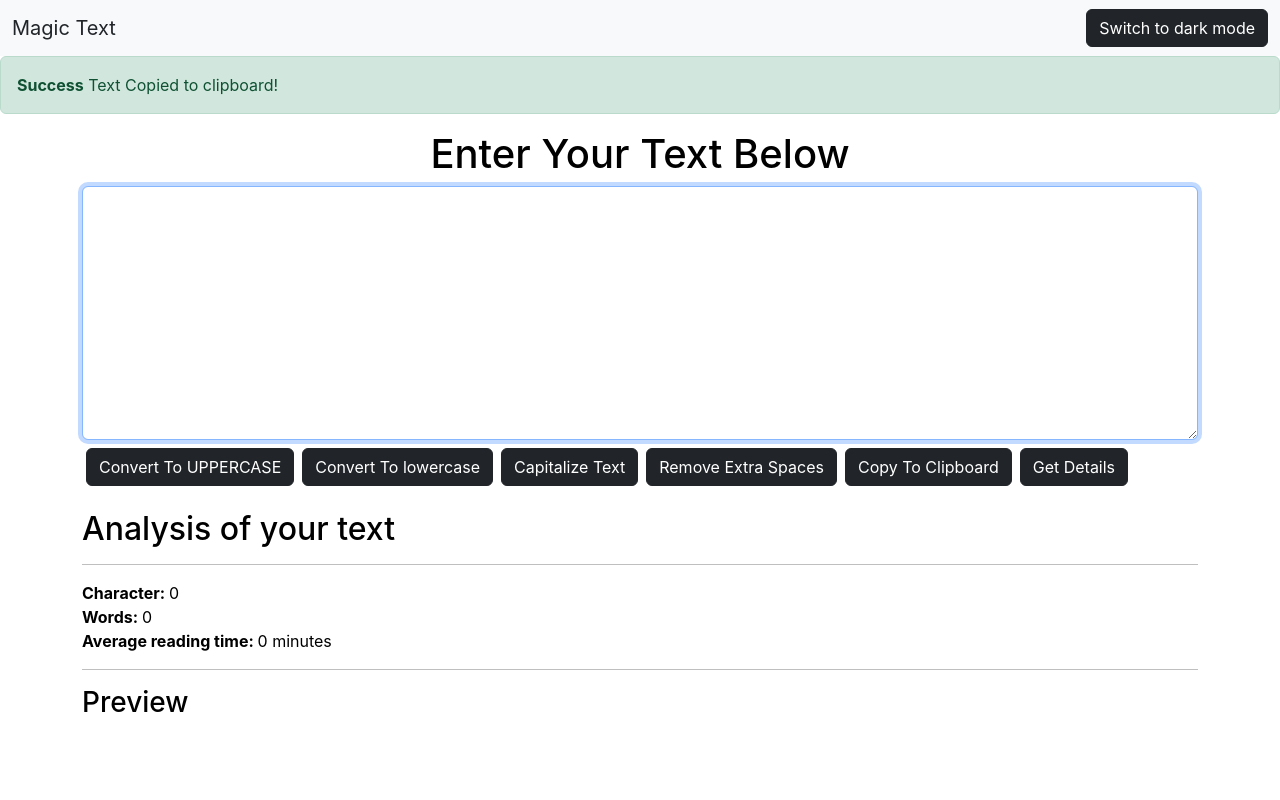
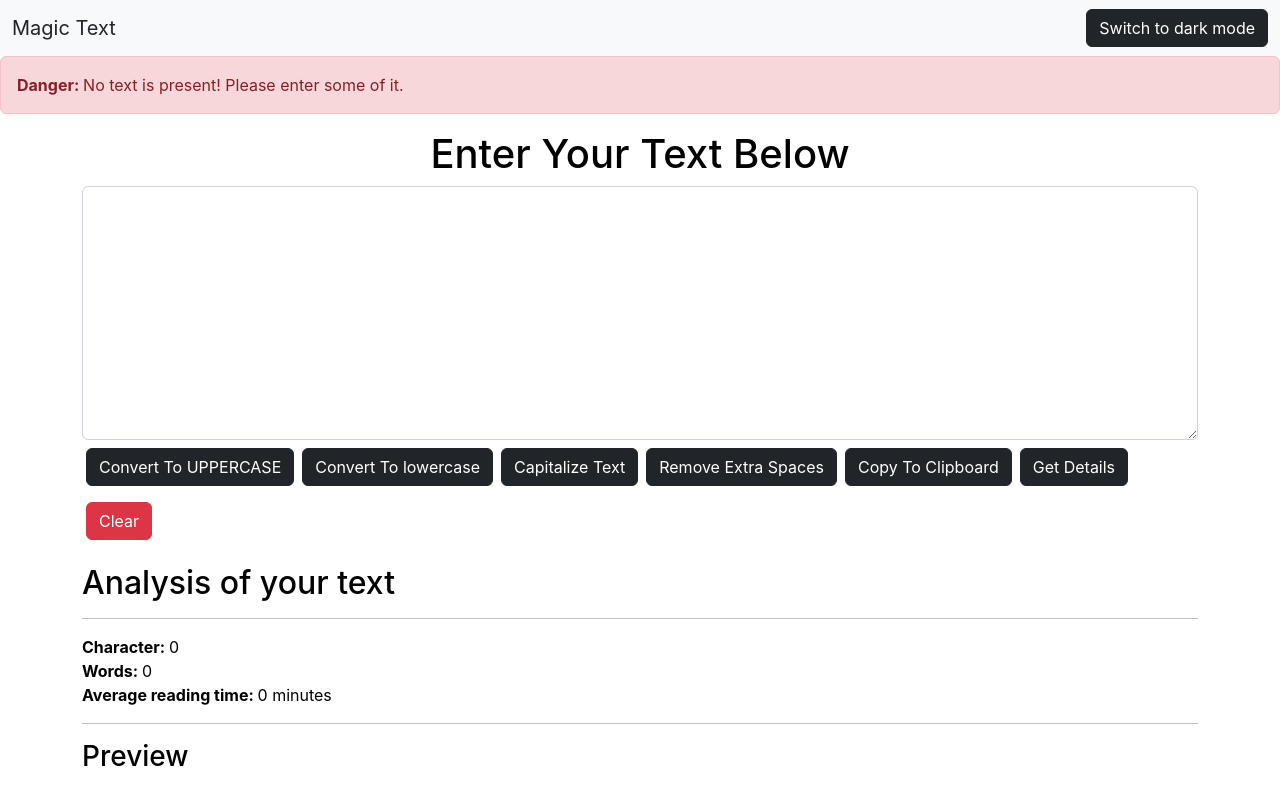
Before and after one commit to Neeraj-Kumar-Coder/Learning-Website-Development, a React (Create React App) app in the folder Started ReactJS/first-app/: page / in a window 1280 px wide. Both pictures are taken after a click on the button "Copy To Clipboard". Built offline with nearby package versions, Linux system fonts and the light colour scheme.

Commit message:
Added a warning if the text is not entered and the user try to perform some operations on it

```diff
--- a/Started ReactJS/first-app/src/components/Alerts.js
+++ b/Started ReactJS/first-app/src/components/Alerts.js
@@ -3,7 +3,7 @@ import React from 'react'
 export default function Alerts(props) {
     return (
         props.data && <div className={`alert alert-${props.data.status} alert-dismissible fade show`} role="alert">
-            <strong className="text-capitalize">{props.data.status}</strong> {props.data.msg}
+            <strong className="text-capitalize">{props.data.status}: </strong> {props.data.msg}
         </div>
     )
 }
--- a/Started ReactJS/first-app/src/components/TextUtil.js
+++ b/Started ReactJS/first-app/src/components/TextUtil.js
@@ -12,14 +12,26 @@ export default function TextUtil(props) {
     }
 
     const upperHandler = () => {
+        if (text === "") {
+            props.showData("danger", "No text is present! Please enter some of it.");
+            return;
+        }
         setText(text.toUpperCase());
     }
 
     const lowerHandler = () => {
+        if (text === "") {
+            props.showData("danger", "No text is present! Please enter some of it.");
+            return;
+        }
         setText(text.toLowerCase());
     }
 
     const capitalizeHandler = () => {
+        if (text === "") {
+            props.showData("danger", "No text is present! Please enter some of it.");
+            return;
+        }
         let textArr = text.split(" ");
         textArr.forEach(function (ele, index, myThis) {
             myThis[index] = myThis[index].charAt(0).toUpperCase() + myThis[index].slice(1).toLowerCase();
@@ -28,17 +40,30 @@ export default function TextUtil(props) {
     }
 
     const spaceHandler = () => {
+        if (text === "") {
+            props.showData("danger", "No text is present! Please enter some of it.");
+            return;
+        }
         setText(text.split(/[ ]+/g).join(" "));
     }
 
     const copyHander = () => {
         let textArea = document.getElementById("text-here");
-        textArea.select();
-        navigator.clipboard.writeText(textArea.value);
-        props.showData("success", "Text Copied to clipboard!");
+        if (text !== "") {
+            textArea.select();
+            navigator.clipboard.writeText(textArea.value);
+            props.showData("success", "Text Copied to clipboard!");
+        }
+        else {
+            props.showData("danger", "No text is present! Please enter some of it.");
+        }
     }
 
     const detailsHandler = () => {
+        if (text === "") {
+            props.showData("danger", "No text is present! Please enter some of it.");
+            return;
+        }
         let value = text.length;
         setCharacters(value);
         value = text.split(/[ ]+/g).join(" ").split(" ").length;
@@ -47,6 +72,14 @@ export default function TextUtil(props) {
         setReadingTime(value);
     }
 
+    const clearHandler = () => {
+        if (window.confirm("This will clear the text completely!")) {
+            setText("");
+            setCharacters(0);
+            setWords(0);
+            setReadingTime(0);
+        }
+    }
     const getMode = current => current === "black" ? "dark" : "light";
 
     return (
@@ -61,6 +94,7 @@ export default function TextUtil(props) {
                     <button type="button" className={`btn btn-${getMode(props.mode.color)} mx-1 my-2`} onClick={spaceHandler}>Remove Extra Spaces</button>
                     <button type="button" className={`btn btn-${getMode(props.mode.color)} mx-1 my-2`} onClick={copyHander}>Copy To Clipboard</button>
                     <button type="button" className={`btn btn-${getMode(props.mode.color)} mx-1 my-2`} onClick={detailsHandler}>Get Details</button>
+                    <button type="button" className="btn btn-danger mx-1 my-2" onClick={clearHandler}>Clear</button>
                 </div>
             </div>
             <div className="container">
```
